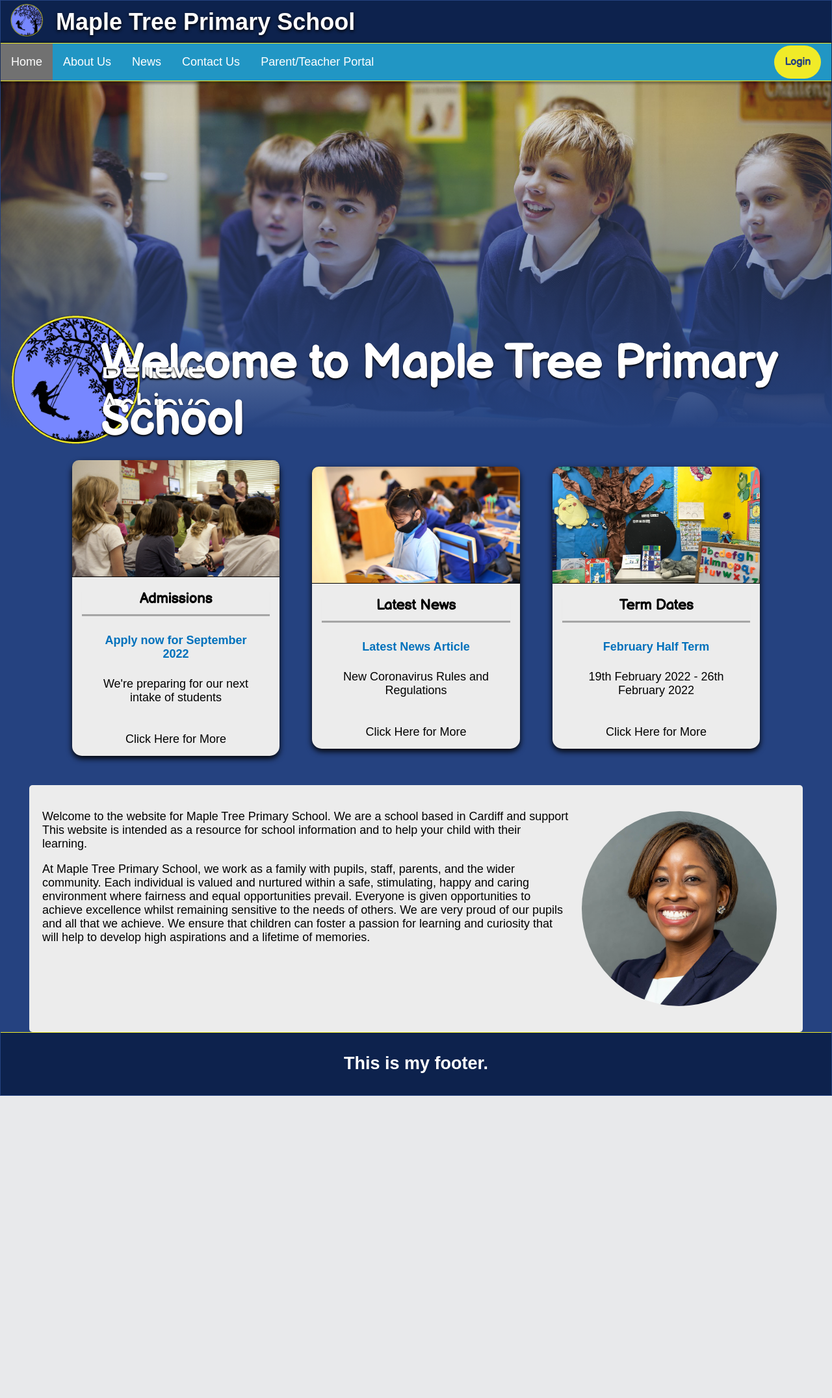
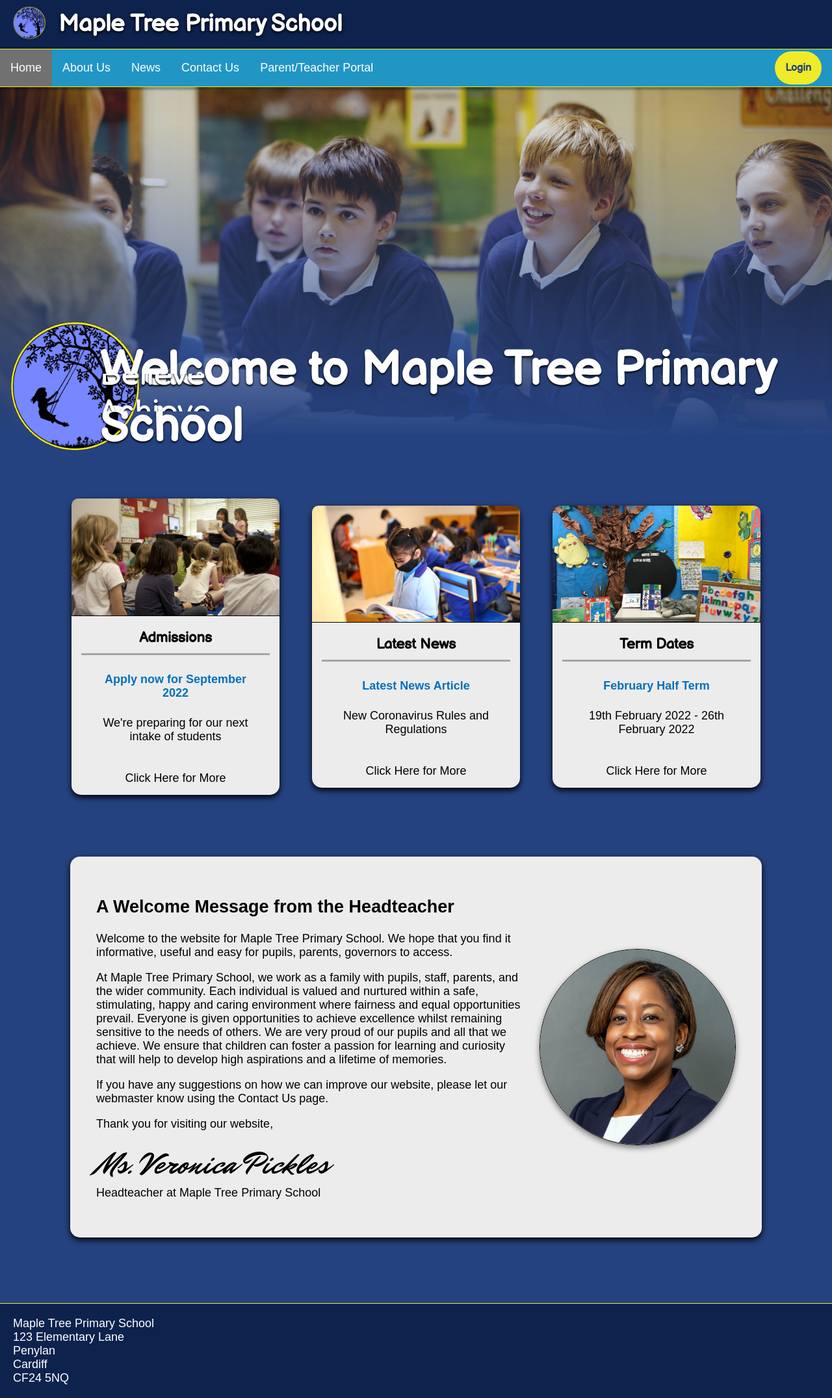
Before and after one commit to modjw/u10-a2, a PHP site: page / in a window 1280 px wide. Shown: the whole page at 65% size. Before the commit the page ends 1686 px from the top, so only its background shows below. Run offline with PHP 8.4, Linux system fonts and the light colour scheme.

Commit message:
headteachers message box

```diff
--- a/index.html
+++ b/index.html
@@ -12,6 +12,10 @@
     <link rel="preconnect" href="https://fonts.googleapis.com">
     <link rel="preconnect" href="https://fonts.gstatic.com" crossorigin>
     <link href="https://fonts.googleapis.com/css2?family=Balsamiq+Sans&family=Lato&family=Open+Sans:wght@400;700&display=swap" rel="stylesheet">
+
+    <link rel="preconnect" href="https://fonts.googleapis.com">
+    <link rel="preconnect" href="https://fonts.gstatic.com" crossorigin>
+    <link href="https://fonts.googleapis.com/css2?family=Mr+Dafoe&display=swap" rel="stylesheet">
 
     <title>My test page</title>
   </head>
@@ -136,21 +140,46 @@
 
     <div class="headteacher-welcome-container">
         <div class="head-welcome">
+
           <div class="welcome-text">
+            <h2>A Welcome Message from the Headteacher</h2>
             <p>
-            Welcome to the website for Maple Tree Primary School. We are a school based in Cardiff and support This website is intended as a resource for school information and to help your child with their learning.
+            Welcome to the website for Maple Tree Primary School. We hope that you find it informative, useful and easy for pupils, parents, governors to access.
             </p>
             <p>
             At Maple Tree Primary School, we work as a family with pupils, staff, parents, and the wider community. Each individual is valued and nurtured within a safe, stimulating, happy and caring environment where fairness and equal opportunities prevail. Everyone is given opportunities to achieve excellence whilst remaining sensitive to the needs of others.
             We are very proud of our pupils and all that we achieve. We ensure that children can foster a passion for learning and curiosity that will help to develop high aspirations and a lifetime of memories.
+            </p>
+            <p>
+            If you have any suggestions on how we can improve our website, please let our webmaster know using the Contact Us page.
+            </p>
+            <p>
+            Thank you for visiting our website,
+            </p>
+            <p>
+            <span>Ms. Veronica Pickles</span> <br>
+            Headteacher at Maple Tree Primary School
             </p>
           </div>
           <img src="images/headteacher.png" height="300" width="300">
         </div>
     </div>
 
-    <div class="footer">
-      <h2>This is my footer.</h2>
+<!--  <div class="banner">-->
+<!--    <img src="images/web-banner.png">-->
+<!--  </div>-->
+  <div class="space">
+    <br>
+  </div>
+
+  <div class="footer">
+    <div class="address">
+      Maple Tree Primary School<br>
+      123 Elementary Lane<br>
+      Penylan<br>
+      Cardiff<br>
+      CF24 5NQ
     </div>
-    </body>
+  </div>
+</body>
 </html>
--- a/styles/style.css
+++ b/styles/style.css
@@ -9,7 +9,6 @@ html {
 
 body {
     margin: 0;
-    padding: 1px;
 }
 
 /* Header styling */
@@ -17,14 +16,15 @@ body {
 .header-title {
     background-color: #0d224d;
     font-weight: bold;
+    font-family: Balsamiq Sans;
     text-shadow: 0 2px 5px rgb(0, 0, 0, 1);
+    padding: 10px;
 }
 
 .header-left {
   display: flex;
   flex-direction: row;
   gap: 20px;
-  padding: 5px;
   align-items: center;
   max-height: 75px;
   margin-left: 10px;
@@ -262,6 +262,8 @@ body {
 .wrapper {
   width: 100%;
   margin: 20px auto;
+  padding-top: 50px;
+  padding-bottom: 50px;
 }
 
 .cards_wrap {
@@ -354,38 +356,61 @@ body {
 /* Main Page */
 .headteacher-welcome-container {
     width: 100%
+    overflow: auto;
 }
 
 .head-welcome {
   display: flex;
   background-color: #ececec;
-  width: 90%;
-  margin: auto;
+  width: 80%;
+  margin-left: auto;
+  margin-right: auto;
   padding: 20px;
-  border-radius: 5px;
+  border-radius: 15px;
   color: black;
+  box-shadow: 0 4px 10px 0 rgba(0, 0, 0, 1);
 }
 
 .head-welcome img {
   align-self: flex-end;
   border-radius: 50%;
+  border-style: solid;
+  border-width: 1px;
+  margin-right: 20px;
+  margin-top: auto;
+  margin-bottom: auto;
+  box-shadow: 0 4px 10px 0 rgba(0, 0, 0, 0.5);
+}
+
+.welcome-text {
   padding: 20px;
 }
 
-.welcome-header {
-    font-size: 25px;
-    max-width: 900px;
-    margin: auto;
-    text-align: center;
+.welcome-text span {
+  font-family: Mr Dafoe;
+  font-size: 48px;
 }
 
+.space {
+  padding: 40px;
+}
+
+.banner {
+  max-width: 100%;
+  padding-top: 20px;
+  overflow: hidden;
+}
+
+.banner img {
+  height: 200px;
+}
 /* footer */
 
 .footer {
   background-color: #0d224d;
-  text-align: center;
-  padding: 10px;
+  padding: 20px;
   border-style: solid;
   border-color: #f0eb28;
   border-width: 1px 0px 0px;
+  position: relative;
 }
```
